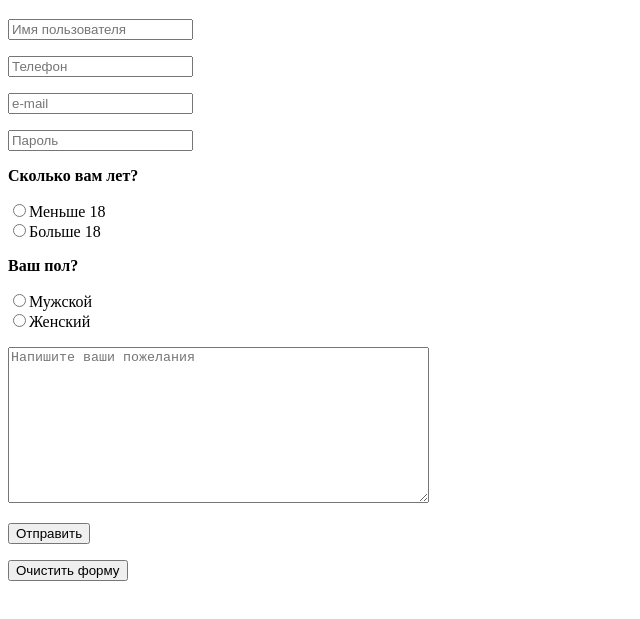
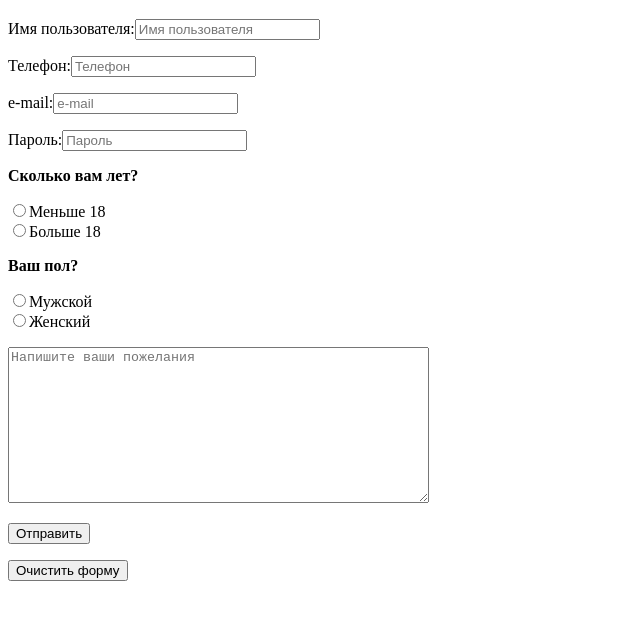
Before and after one commit to MaksimZubrytski/form, a plain HTML site: page index.html in a window 1280 px wide. Shown: the part 61-680 px from the top of the page, without its empty margins (0-640 px from the left). Drawn offline with Linux system fonts and the light colour scheme.

Commit message:
Update index.html

```diff
--- a/index.html
+++ b/index.html
@@ -11,10 +11,10 @@
     </header>
     <main>
         <form>
-            <p><input type="text" placeholder="Имя пользователя" name="login"></p>
-            <p><input type="text" placeholder="Телефон" name="phone_number"></p>
-            <p><input type="text" placeholder="e-mail" name="e-mail"></p>
-            <p><input type="password" placeholder="Пароль" name="password"></p>
+            <p><label for="login">Имя пользователя:</label><input type="text" placeholder="Имя пользователя" id="login"></p>
+            <p><label for="phone_number">Телефон:</label><input type="tel" placeholder="Телефон" id="phone_number"></p>
+            <p><label for="e-mail">e-mail:</label><input type="email" placeholder="e-mail" id="e-mail"></p>
+            <p><label for="password">Пароль:</label><input type="password" placeholder="Пароль" id="password"></p>
             <p><b>Сколько вам лет?</b></p>
             <p><label><input type="radio" name="age" id="less18">Меньше 18</label><br>
             <label><input type="radio" name="age" id="more18">Больше 18</label><br></p>
```
